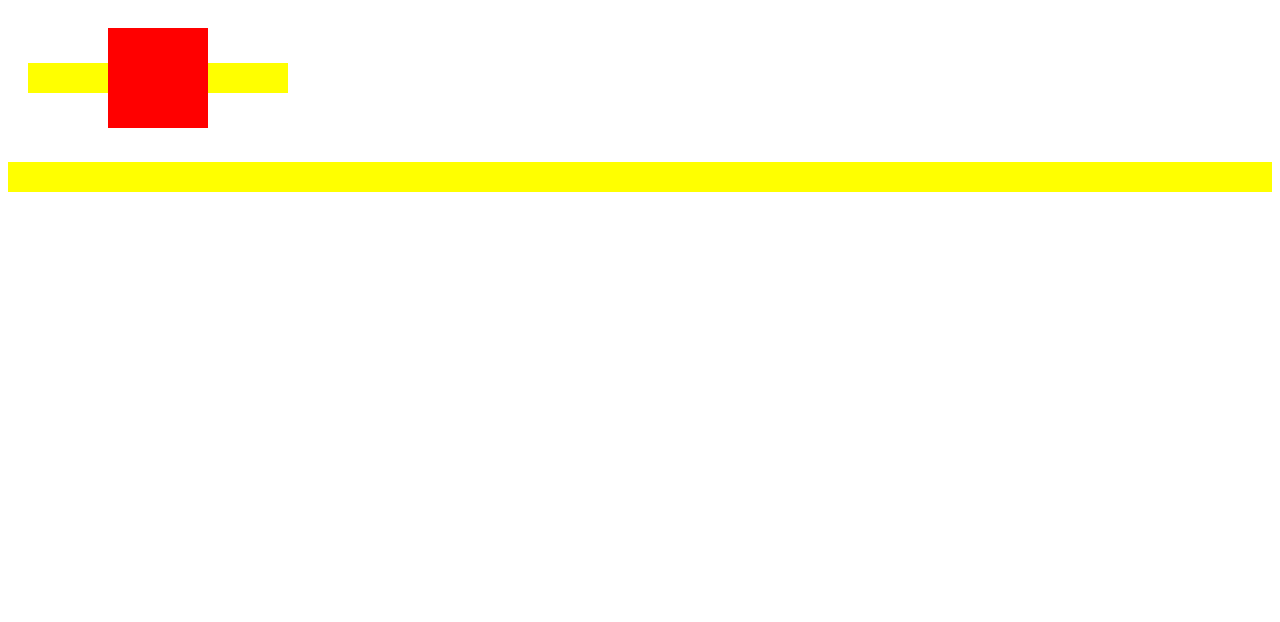
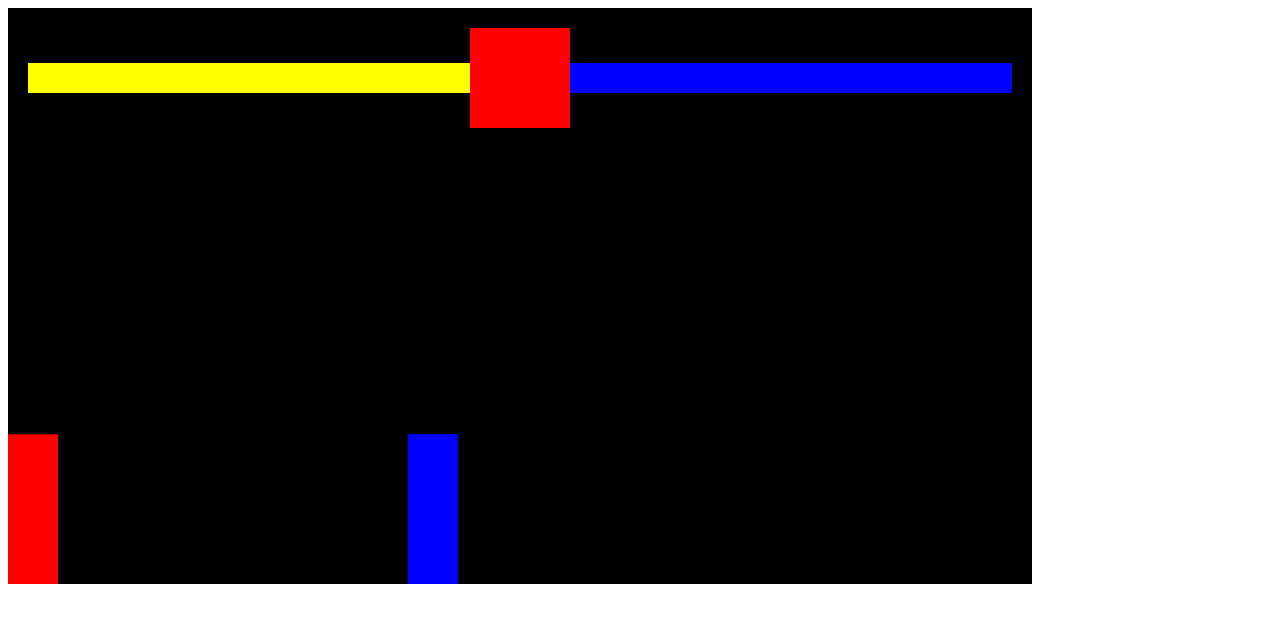
Before and after one commit to rhazama/Samurai-Showdown, a plain HTML site: page index.html in a window 1280 px wide. Drawn offline with Linux system fonts and the light colour scheme.

Commit message:
adding player/ enemy health damage

```diff
--- a/index.html
+++ b/index.html
@@ -17,15 +17,33 @@
             <!-- player health -->
             <div style="background-color: yellow; height: 30px; width: 100%"></div>
             <!-- timer -->
-            <div style="background-color: red; width: 100px; height: 100px; flex-shrink: 0;"></div>
+            <div style="
+                background-color: red;
+                width: 100px;
+                height: 100px;
+                flex-shrink: 0;
+            "
+            ></div>
             <!-- enemy health -->
-            <div style="background-color: yellow; height: 30px; width: 100%"></div>
-        </div>
-        <canvas></canvas>
+            <div style="position: relative; height: 30px; width: 100%">
+                <div style="background-color: yellow; height: 30px;"></div>
+                <div
+                    id="enemyHealth"
+                    style="
+                        position: absolute;
+                        background: blue;
+                        top: 0;
+                        right: 0;
+                        bottom: 0;
+                        left: 0;
+                    "
+                ></div>
+            </div>
+            <div></div>
+            </div>
+                <canvas></canvas>
     </div>
 
-    <!-- enemy health -->
-    <div style="background-color: yellow; height: 30px; width: 100%"
 
 <script src="index.js"></script>
 </body>
--- a/index.js
+++ b/index.js
@@ -153,12 +153,12 @@ function animate() {
   if (
     rectangularCollision({
       rectangle1: player,
-      rectangle2: enemy,
+      rectangle2: enemy
     }) &&
     player.isAttacking
   ) {
     player.isAttacking = false;
-    console.log("player attack successful");
+    document.querySelector('#enemyHealth').style.width = '20'
   }
 
   if (
```
